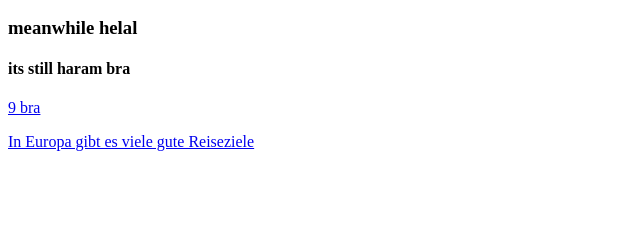
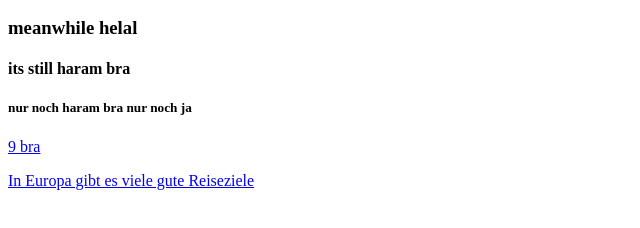
Before and after one commit to mastercood/haramsky, a plain HTML site: page index.html in a window 1280 px wide. Shown: the part 136-364 px from the top of the page, without its empty margins (0-640 px from the left). Drawn offline with Linux system fonts and the light colour scheme.

Commit message:
Last haramy message

```diff
--- a/index.html
+++ b/index.html
@@ -10,6 +10,7 @@ ooo  <head>
   <body>
 <h3>meanwhile helal</h3>
 <h4>its still haram bra</h4>
+<h5>nur noch haram bra nur noch ja</h5>
 <a href="#">
 <h9>9 bra </h9>
 <p>In Europa gibt es viele gute Reiseziele</p>
```
